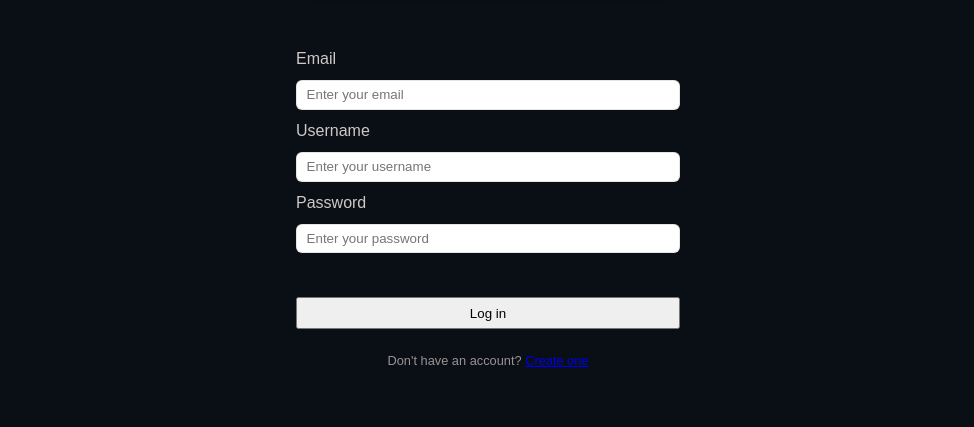
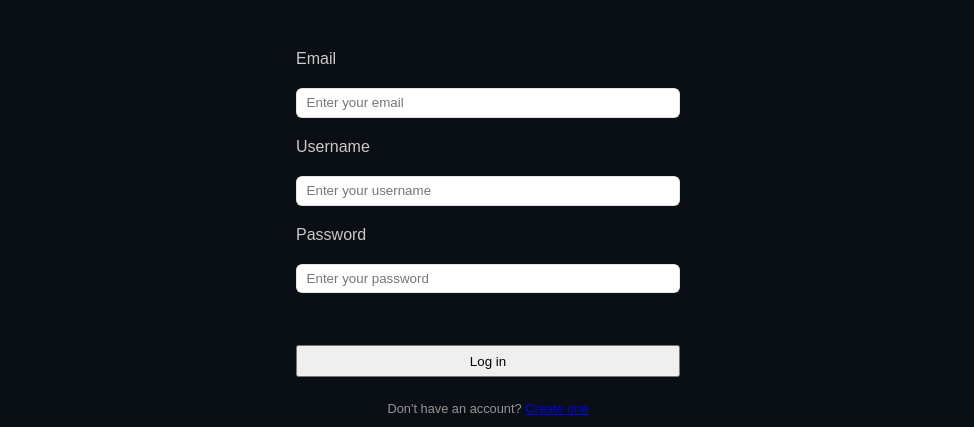
Before and after one commit to vetematts/CineCritic-frontend, a React (Vite) app: page /login in a window 1280 px wide. Shown: the part 338-765 px from the top of the page, without its empty margins (152-1126 px from the left). Built offline with nearby package versions, Linux system fonts and the light colour scheme; no server answers; a web font is replaced by a local one.

Commit message:
feat: increased spacing between the inputs and labels in the login form

```diff
--- a/src/components/LoginForm.jsx
+++ b/src/components/LoginForm.jsx
@@ -10,7 +10,7 @@ const StyledForm = styled.form`
   flex-direction: column;
 
   // Add spacing between the labels and inputs
-  gap: 0.75rem;
+  gap: 1.25rem;
 
   // Make the form 100% the width of the login div container
   // but capped at 24rem
@@ -44,6 +44,7 @@ const StyledLoginButton = styled.button`
   margin: 2rem 0 0 0;
 `;
 
+// The login input and submit button component
 export default function LoginForm() {
   const { login, isAuthenticated } = useAuth();
   const [email, setEmail] = useState('');
@@ -52,8 +53,10 @@ export default function LoginForm() {
   const [message, setMessage] = useState('');
   const navigate = useNavigate();
 
+  // Return the user home if logged in
   if (isAuthenticated) return <Navigate to="/" />;
 
+  // Login Attempt
   const handleLoginSubmit = async (event) => {
     event.preventDefault();
     setMessage('');
```
